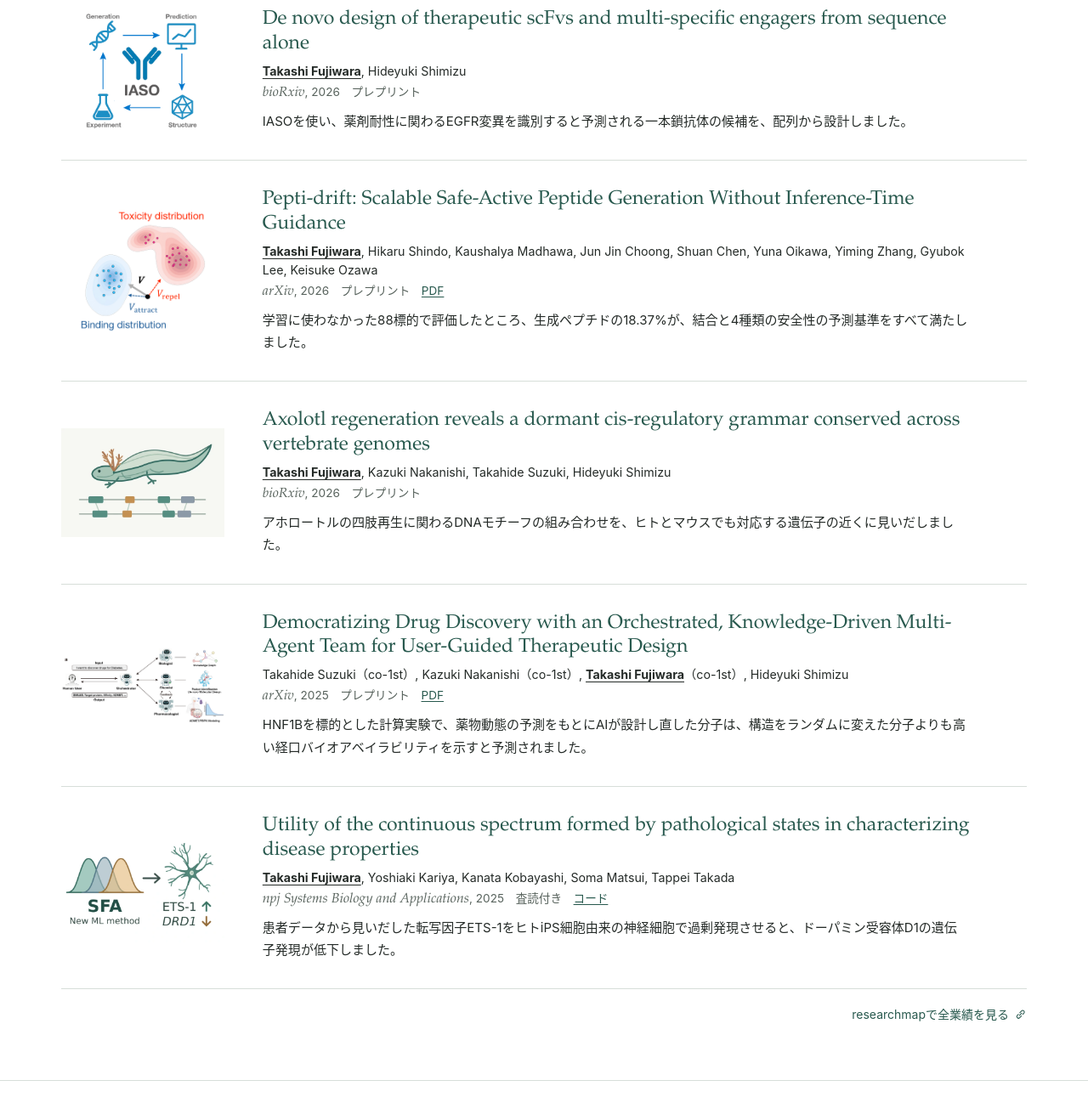
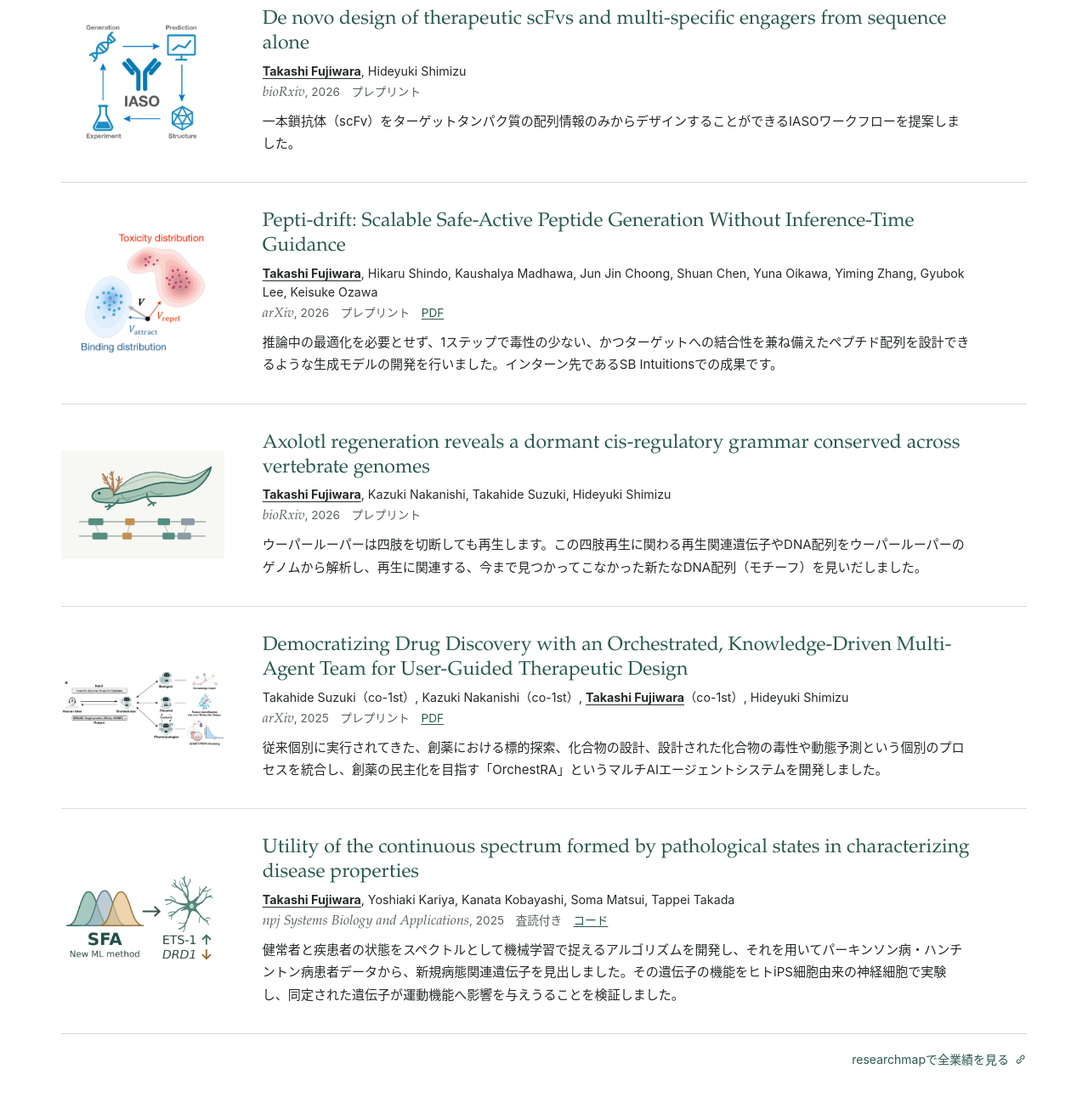
Before and after one commit to TakashiFujiwara/takashifujiwara.github.io, a plain HTML site: page index.html in a window 1280 px wide. Shown: the part 2100-3398 px from the top of the page at 85% size. Drawn offline with Linux system fonts and the light colour scheme.

Commit message:
Update hobbies and paper summaries in index.html

```diff
--- a/index.html
+++ b/index.html
@@ -150,7 +150,7 @@
 <div class="profile-panel" id="hobbies">
   <h2 class="panel-heading">趣味・特技</h2>
   <dl class="profile-highlights">
-    <div><dt>趣味</dt><dd>ジムでのトレーニング。ゲームはモンハン、スプラトゥーン、eFootballが好きです。</dd></div>
+    <div><dt>趣味</dt><dd>ジムでのトレーニング。ゲームはモンハン、スプラトゥーン、eFootball（過去世界430位）が好きです。</dd></div>
     <div><dt>ボランティア</dt><dd>学生団体<a href="https://frogstokyo.jp">FROGs</a>でボランティア活動に参加しました。</dd></div>
     <div><dt>陸上競技</dt><dd><ul><li>第61回広島県中学通信陸上（2015年）男子四種競技 3位</li><li>第42回広島県中学校陸上競技選手権大会 男子四種競技 5位</li></ul></dd></div>
   </dl>
@@ -209,7 +209,7 @@
     <h3 lang="en"><a href="https://doi.org/10.64898/2026.03.17.712263">De novo design of therapeutic scFvs and multi-specific engagers from sequence alone</a></h3>
     <p class="authors"><strong class="self-author">Takashi Fujiwara</strong>, Hideyuki Shimizu</p>
     <div class="paper-meta"><span><cite lang="en">bioRxiv</cite>, <time datetime="2026">2026</time></span><span>プレプリント</span></div>
-    <p class="paper-summary">IASOを使い、薬剤耐性に関わるEGFR変異を識別すると予測される一本鎖抗体の候補を、配列から設計しました。</p>
+    <p class="paper-summary">一本鎖抗体（scFv）をターゲットタンパク質の配列情報のみからデザインすることができるIASOワークフローを提案しました。</p>
   </div>
 </article><article class="paper" data-kind="preprint">
   <a class="paper-figure" href="assets/publications/pepti.webp?v=4161cce3f6"><span class="sr-only">モデルの全体図を開く。</span><img class="paper-thumb" src="assets/publications/pepti-drift-field.webp" alt="Pepti-driftのドリフトベクトル。青の結合分布に引き寄せる成分と、赤の毒性分布から遠ざける成分を示す。" width="334" height="326" loading="lazy" decoding="async"></a>
@@ -217,7 +217,7 @@
     <h3 lang="en"><a href="https://arxiv.org/abs/2606.27824">Pepti-drift: Scalable Safe-Active Peptide Generation Without Inference-Time Guidance</a></h3>
     <p class="authors"><strong class="self-author">Takashi Fujiwara</strong>, Hikaru Shindo, Kaushalya Madhawa, Jun Jin Choong, Shuan Chen, Yuna Oikawa, Yiming Zhang, Gyubok Lee, Keisuke Ozawa</p>
     <div class="paper-meta"><span><cite lang="en">arXiv</cite>, <time datetime="2026">2026</time></span><span>プレプリント</span><a href="https://arxiv.org/pdf/2606.27824">PDF<span class="sr-only"> — Pepti-drift: Scalable Safe-Active Peptide Generation Without Inference-Time Guidance</span></a></div>
-    <p class="paper-summary">学習に使わなかった88標的で評価したところ、生成ペプチドの18.37%が、結合と4種類の安全性の予測基準をすべて満たしました。</p>
+    <p class="paper-summary">推論中の最適化を必要とせず、1ステップで毒性の少ない、かつターゲットへの結合性を兼ね備えたペプチド配列を設計できるような生成モデルの開発を行いました。インターン先であるSB Intuitionsでの成果です。</p>
   </div>
 </article><article class="paper" data-kind="preprint">
   <img class="paper-thumb" src="assets/publications/axolotl.webp" alt="アホロートルと、種をまたいで保存されたDNAモチーフの並びの模式図" width="600" height="400" loading="lazy" decoding="async">
@@ -225,7 +225,7 @@
     <h3 lang="en"><a href="https://doi.org/10.64898/2026.07.13.738357">Axolotl regeneration reveals a dormant cis-regulatory grammar conserved across vertebrate genomes</a></h3>
     <p class="authors"><strong class="self-author">Takashi Fujiwara</strong>, Kazuki Nakanishi, Takahide Suzuki, Hideyuki Shimizu</p>
     <div class="paper-meta"><span><cite lang="en">bioRxiv</cite>, <time datetime="2026">2026</time></span><span>プレプリント</span></div>
-    <p class="paper-summary">アホロートルの四肢再生に関わるDNAモチーフの組み合わせを、ヒトとマウスでも対応する遺伝子の近くに見いだしました。</p>
+    <p class="paper-summary">ウーパールーパーは四肢を切断しても再生します。この四肢再生に関わる再生関連遺伝子やDNA配列をウーパールーパーのゲノムから解析し、再生に関連する、今まで見つかってこなかった新たなDNA配列（モチーフ）を見いだしました。</p>
   </div>
 </article><article class="paper" data-kind="preprint">
   <a class="paper-figure paper-figure-wide" href="assets/publications/orchestra.webp?v=021a05096b"><span class="sr-only">図を原寸で開く。</span><img class="paper-thumb" src="assets/publications/orchestra.webp?v=021a05096b" alt="OrchestRAで、利用者の依頼を受けたオーケストレーターが生物学・化学・薬理学の専門エージェントと連携する構成図。" width="1728" height="812" loading="lazy" decoding="async"></a>
@@ -233,7 +233,7 @@
     <h3 lang="en"><a href="https://arxiv.org/abs/2512.21623">Democratizing Drug Discovery with an Orchestrated, Knowledge-Driven Multi-Agent Team for User-Guided Therapeutic Design</a></h3>
     <p class="authors">Takahide Suzuki（co-1st）, Kazuki Nakanishi（co-1st）, <strong class="self-author">Takashi Fujiwara</strong>（co-1st）, Hideyuki Shimizu</p>
     <div class="paper-meta"><span><cite lang="en">arXiv</cite>, <time datetime="2025">2025</time></span><span>プレプリント</span><a href="https://arxiv.org/pdf/2512.21623">PDF<span class="sr-only"> — Democratizing Drug Discovery with an Orchestrated, Knowledge-Driven Multi-Agent Team for User-Guided Therapeutic Design</span></a></div>
-    <p class="paper-summary">HNF1Bを標的とした計算実験で、薬物動態の予測をもとにAIが設計し直した分子は、構造をランダムに変えた分子よりも高い経口バイオアベイラビリティを示すと予測されました。</p>
+    <p class="paper-summary">従来個別に実行されてきた、創薬における標的探索、化合物の設計、設計された化合物の毒性や動態予測という個別のプロセスを統合し、創薬の民主化を目指す「OrchestRA」というマルチAIエージェントシステムを開発しました。</p>
   </div>
 </article><article class="paper" data-kind="article">
   <img class="paper-thumb" src="assets/publications/spectrum.webp?v=849a50d4" alt="開発した機械学習手法SFAは疾患と対照の状態の重なりをモデル化し、脳の遺伝子発現データからETS-1を候補として抽出。ヒトiPS細胞由来の前脳神経細胞でETS-1を過剰発現させると、DRD1のmRNAが減少した。" width="600" height="400" loading="lazy" decoding="async">
@@ -241,6 +241,6 @@
     <h3 lang="en"><a href="https://doi.org/10.1038/s41540-025-00579-x">Utility of the continuous spectrum formed by pathological states in characterizing disease properties</a></h3>
     <p class="authors"><strong class="self-author">Takashi Fujiwara</strong>, Yoshiaki Kariya, Kanata Kobayashi, Soma Matsui, Tappei Takada</p>
     <div class="paper-meta"><span><cite lang="en">npj Systems Biology and Applications</cite>, <time datetime="2025">2025</time></span><span>査読付き</span><a href="https://github.com/kyoshiaki-tky/SFA">コード<span class="sr-only"> — Utility of the continuous spectrum formed by pathological states in characterizing disease properties</span></a></div>
-    <p class="paper-summary">患者データから見いだした転写因子ETS-1をヒトiPS細胞由来の神経細胞で過剰発現させると、ドーパミン受容体D1の遺伝子発現が低下しました。</p>
+    <p class="paper-summary">健常者と疾患者の状態をスペクトルとして機械学習で捉えるアルゴリズムを開発し、それを用いてパーキンソン病・ハンチントン病患者データから、新規病態関連遺伝子を見出しました。その遺伝子の機能をヒトiPS細胞由来の神経細胞で実験し、同定された遺伝子が運動機能へ影響を与えうることを検証しました。</p>
   </div>
 </article></div><div class="section-end"><a class="external" href="https://researchmap.jp/takashi_fujiwara">researchmapで全業績を見る<svg class="icon" viewBox="0 0 24 24" fill="none" stroke="currentColor" stroke-width="1.6" stroke-linecap="round" stroke-linejoin="round" aria-hidden="true"><path d="m10 14 4-4m-6 2-2 2a3 3 0 0 0 4.25 4.25l3.25-3.25M16 12l2-2a3 3 0 0 0-4.25-4.25l-3.25 3.25"/></svg></a></div></div></section></main><footer><div class="container footer-wrap"><a class="brand" href="index.html#overview" aria-label="Takashi Fujiwara"><svg class="logo-mark" viewBox="0 0 40 38" aria-hidden="true"><g fill="currentColor"><path d="M2 6h21l-2.1 5.1h-6.1L7.5 31H2.2l7.4-19.9H0z"/><path d="M25.4 6H40l-2 5.1H28.8l-2.2 5.6h8.3l-1.9 5h-8.3l-3.5 9.3h-5.4z"/></g></svg><span>Takashi Fujiwara</span></a><div class="footer-links"><a href="https://shimizuhideyuki-lab.org/t_fujiwara/">Shimizu Lab</a><a href="https://researchmap.jp/takashi_fujiwara">researchmap</a><a href="https://www.linkedin.com/in/takashi-fujiwara-124292261/">LinkedIn</a></div><small>© 2026 Takashi Fujiwara</small></div></footer></body></html>
```
